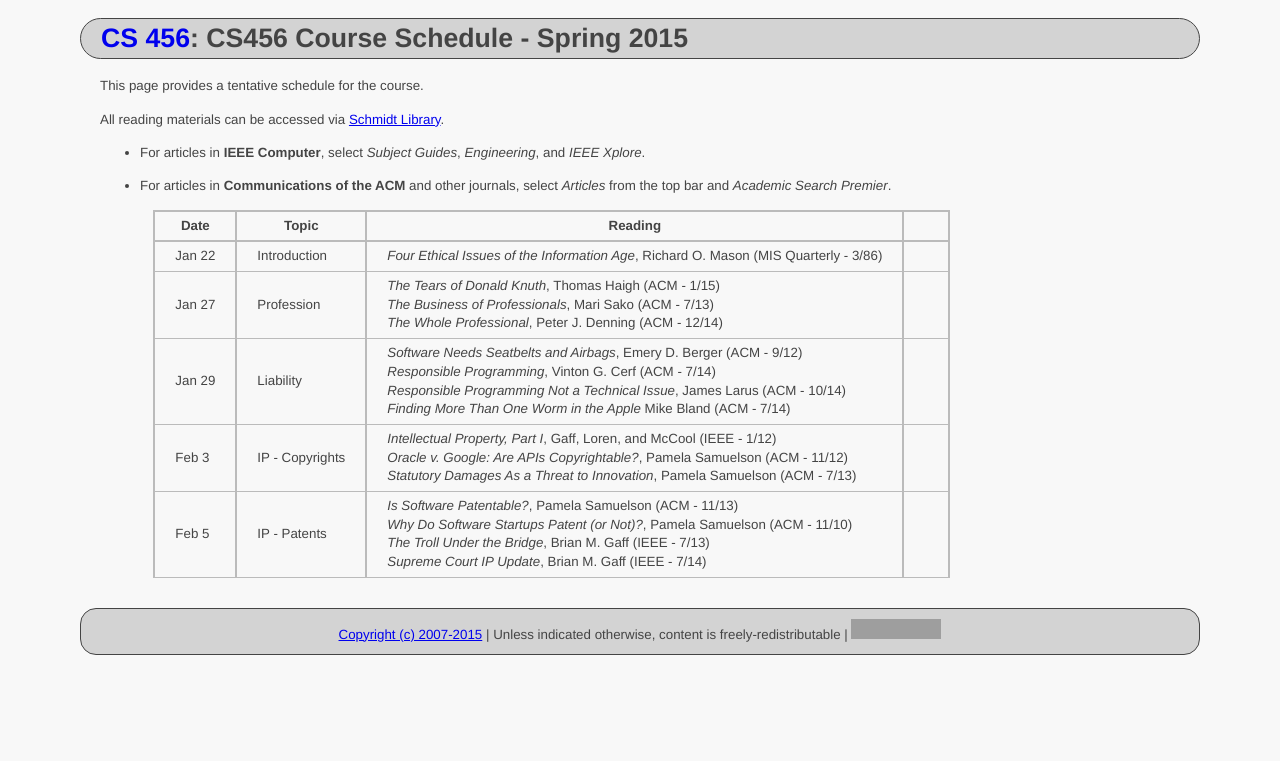
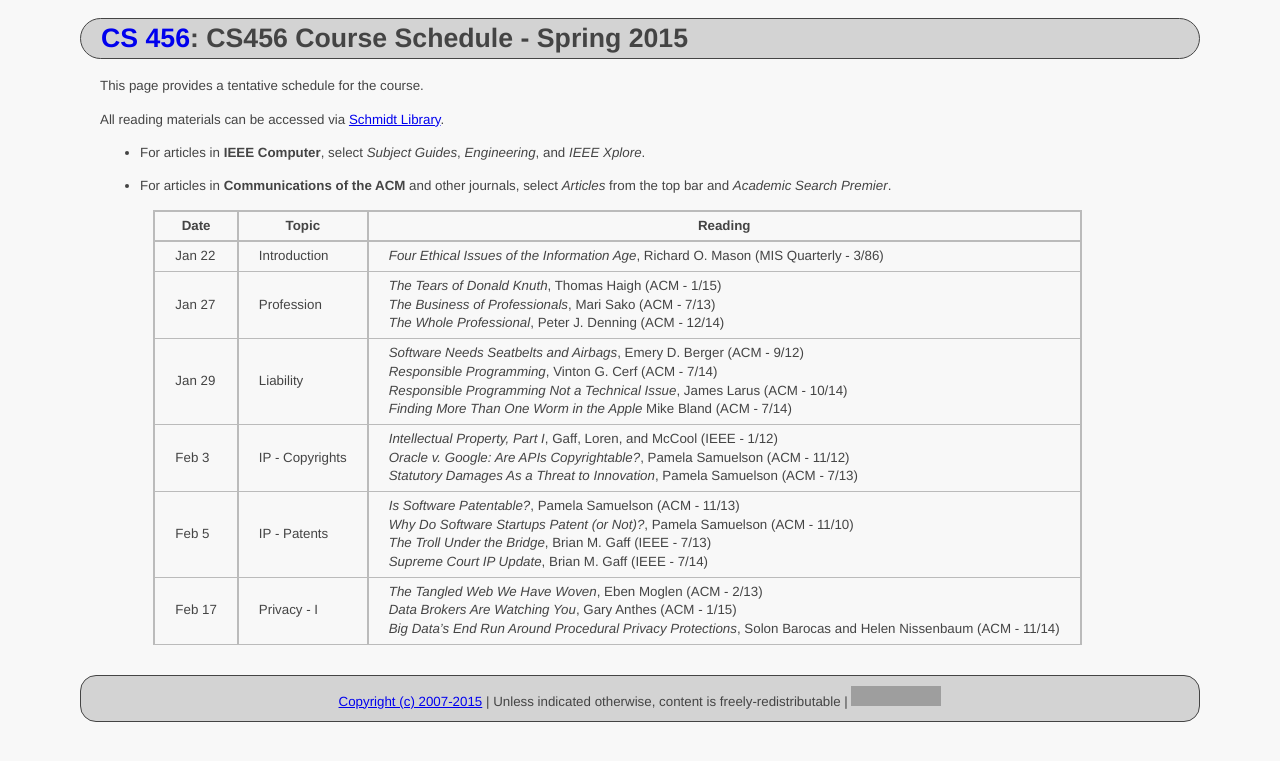
Before and after one commit to ycpcs/cs456-spring2015, a Jekyll site: the page built from schedule/index.md, in a window 1280 px wide. Shown: the top 761 px of the page. Built offline with Jekyll 4.4.1, drawn with Linux system fonts in a browser that asks for light colours; Markdown is read by kramdown in place of the engine named in the settings; grey boxes are pictures that could not be loaded.

Commit message:
add privacy articles
add privacy I articles

```diff
--- a/schedule/index.md
+++ b/schedule/index.md
@@ -18,4 +18,5 @@ All reading materials can be accessed via [Schmidt Library](http://library.ycp.e
 > Jan 27  | Profession      | *The Tears of Donald Knuth*, Thomas Haigh (ACM - 1/15) <br /> *The Business of Professionals*, Mari Sako (ACM - 7/13) <br /> *The Whole Professional*, Peter J. Denning (ACM - 12/14) |
 > Jan 29  | Liability       | *Software Needs Seatbelts and Airbags*, Emery D. Berger (ACM - 9/12) <br /> *Responsible Programming*, Vinton G. Cerf (ACM - 7/14) <br /> *Responsible Programming Not a Technical Issue*, James Larus (ACM - 10/14) <br /> *Finding More Than One Worm in the Apple* Mike Bland (ACM - 7/14) |
 > Feb 3   | IP - Copyrights | *Intellectual Property, Part I*, Gaff, Loren, and McCool (IEEE - 1/12) <br /> *Oracle v. Google: Are APIs Copyrightable?*, Pamela Samuelson (ACM - 11/12) <br /> *Statutory Damages As a Threat to Innovation*, Pamela Samuelson (ACM - 7/13) |
-> Feb 5   | IP - Patents    | *Is Software Patentable?*, Pamela Samuelson (ACM - 11/13) <br /> *Why Do Software Startups Patent (or Not)?*, Pamela Samuelson (ACM - 11/10) <br/> *The Troll Under the Bridge*, Brian M. Gaff (IEEE - 7/13) <br /> *Supreme Court IP Update*, Brian M. Gaff (IEEE - 7/14) |                                                    |
+> Feb 5   | IP - Patents    | *Is Software Patentable?*, Pamela Samuelson (ACM - 11/13) <br /> *Why Do Software Startups Patent (or Not)?*, Pamela Samuelson (ACM - 11/10) <br/> *The Troll Under the Bridge*, Brian M. Gaff (IEEE - 7/13) <br /> *Supreme Court IP Update*, Brian M. Gaff (IEEE - 7/14) |
+> Feb 17  | Privacy - I     | *The Tangled Web We Have Woven*, Eben Moglen (ACM - 2/13) <br /> *Data Brokers Are Watching You*, Gary Anthes (ACM - 1/15) <br/> *Big Data's End Run Around Procedural Privacy Protections*, Solon Barocas and Helen Nissenbaum (ACM - 11/14) |
```
